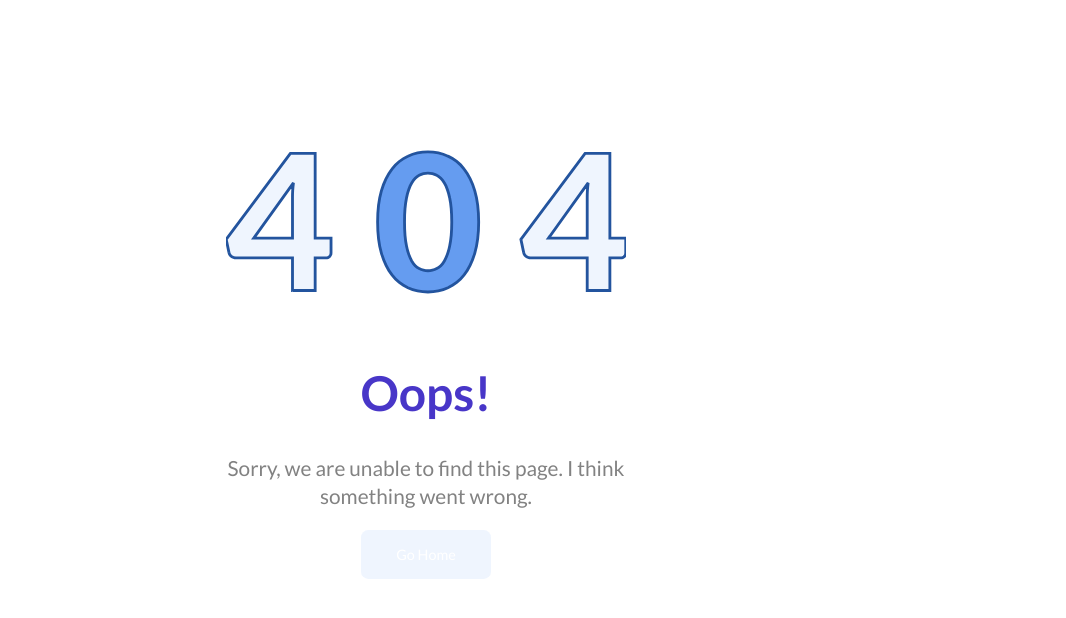
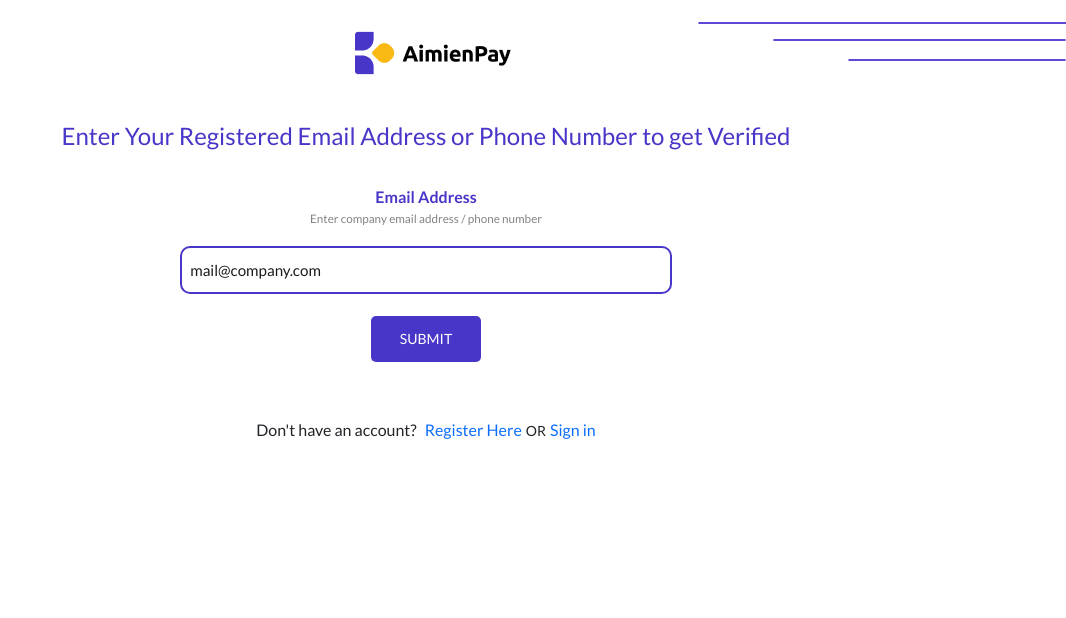
Before and after one commit to spacepen-dev/projectabc, a React (Create React App) app: page /verify-email in a window 1280 px wide. Shown: the top 618 px of the page, without its empty margins (214-1280 px from the left). Built offline with nearby package versions, Linux system fonts and the light colour scheme.

Commit message:
added verify account page

```diff
--- a/src/components/App.js
+++ b/src/components/App.js
@@ -11,6 +11,7 @@ import LoginOtp from "./Registration/LoginOtp";
 import TagInput from "./Registration/TagInput";
 import SalariesPage from "./Dashboard/EmployeeSalariesPage";
 import NoPage from "./NoPage";
+import VerifyUser from "./Registration/VerifyUser";
 // import { NotificationProvider } from "./Dashboard/Notification/NotificationContainer";
 
 // CHECK FOR THE WIDTH OF THE DEVICE BEEN USED TO VISIT THE APP
@@ -35,6 +36,7 @@ const App = () => {
             path='registration/company/otp/email-confirmation'
             element={<OTP />}></Route>
           <Route path='on-Boarding' element={<OnBoarding />}></Route>
+          <Route path='verify-email' element={<VerifyUser />}></Route>
           <Route path='add-roles' element={<TagInput />}></Route>
           <Route path='Dashboard/*' element={<Dashboard />}></Route>
           <Route path='*' element={<NoPage />}></Route>
--- a/src/components/Dashboard/Signout.js
+++ b/src/components/Dashboard/Signout.js
@@ -44,10 +44,10 @@ const SignOut = () => {
                     type='button'
                     className='button mx-2'
                     onClick={() => {
-                      setActive(false);
                       localStorage.removeItem("aminien_token");
                       localStorage.removeItem("aminien_email");
                       navigate("/");
+                      setActive(false);
                     }}>
                     YES
                   </Button>
--- a/src/components/Registration/TagInput.js
+++ b/src/components/Registration/TagInput.js
@@ -40,6 +40,8 @@ const TagInput = ({ SubmitDepartment, departmentMessage, departmentErr }) => {
     if (!departmentMessage) {
       return null;
     } else {
+      setRequest(false);
+
       const { error, success } = departmentMessage.data;
       if (error) {
         setStore(true);
--- /dev/null
+++ b/src/components/Registration/VerifyUser.js
@@ -0,0 +1,131 @@
+import { Container } from "react-bootstrap";
+import { Link, useNavigate } from "react-router-dom";
+import React from "react";
+import { useRef } from "react";
+import Header from "../Header";
+import Loaderbutton from "../LoaderButton";
+import { useReducer } from "react";
+import axios from "axios";
+
+const init = {
+  request: false,
+  error: false,
+  message: "",
+  success: false,
+};
+const reducer = (state, action) => {
+  switch (action.type) {
+    case "REQUEST":
+      return { ...state, request: action.payLoad };
+    case "SUCCESS_RESPONSE":
+      return {
+        ...state,
+        request: false,
+        success: true,
+        message: action.payLoad,
+      };
+    case "ERROR_RESPONSE":
+      return {
+        request: false,
+        success: false,
+        error: true,
+        message: action.payLoad,
+      };
+    default:
+      return state;
+  }
+};
+
+const VerifyUser = () => {
+  const [state, dispatch] = useReducer(reducer, init);
+
+  const navigate = useNavigate();
+  const emailRef = useRef("");
+
+  const onInputChange = (e) => {
+    emailRef.current = e.target.value;
+  };
+
+  function onFormSubmit(e) {
+    e.preventDefault();
+    // console.log(emailRef.current);
+    APIREQUEST();
+    dispatch({ type: "REQUEST", payLoad: true });
+  }
+
+  async function APIREQUEST() {
+    const res = await axios.post(
+      "https://apws.spacepen.tech/verifyAccount.php",
+      {
+        companyEmail: emailRef.current,
+      }
+    );
+
+    if (res.status === 200) {
+      let { error, success, token, accountEmail } = res.data;
+      if (error) {
+        dispatch({ type: "ERROR_RESPONSE", payLoad: error });
+      } else if (success) {
+        dispatch({ type: "SUCCESS_RESPONSE", payLoad: success });
+        localStorage.setItem("aminien_token", token);
+        localStorage.setItem("aminien_email", accountEmail);
+
+        navigate("/on-boarding");
+      }
+    }
+  }
+
+  return (
+    <Container id='signin' className='mx-auto w-75'>
+      {/* //     <Container id='signin' className='mx-auto d-flex flex-column a w-75'> */}
+      <Header>
+        <div className='signIn-header'>
+          <div className='heading-container'>
+            {/* <h2>Welcome </h2> */}
+            <h3>
+              Enter Your Registered Email Address or Phone Number to get
+              Verified
+            </h3>
+          </div>
+          <form onSubmit={onFormSubmit}>
+            <div>
+              <label>Email Address</label>
+              <p>Enter company email address / phone number</p>
+
+              <div>
+                <input
+                  type='text'
+                  placeholder='mail@company.com'
+                  autoComplete='false'
+                  required
+                  onChange={onInputChange}
+                />
+              </div>
+            </div>
+            <div className='button-register-div'>
+              <div className='button-container d-flex justify-content-center align-items-end mt-4'>
+                <Loaderbutton btnName='SUBMIT' request={state.request} />
+              </div>
+              <div className='py-4 mt-3 w-75 mb-3 fs-6 text-center'>
+                Don't have an account?
+                <Link
+                  to='/registration/company'
+                  className='d-inline-block ms-2 fs-6 text-decoration-none '>
+                  Register Here
+                </Link>
+                <small className='px-1'>OR</small>
+                <Link
+                  to='/'
+                  className='d-inline-block fs-6 text-decoration-none '>
+                  Sign in
+                </Link>
+              </div>
+            </div>
+          </form>
+        </div>
+      </Header>
+    </Container>
+  );
+};
+
+export default VerifyUser;
--- a/src/components/SignIn.js
+++ b/src/components/SignIn.js
@@ -6,7 +6,7 @@ import { signIn } from "../Actions";
 import { CompanyDetails } from "../Actions";
 
 import Header from "./Header";
-import VerificationModal from "./Dashboard/VerificationModal";
+// import VerificationModal from "./Dashboard/VerificationModal";
 import Loaderbutton from "./LoaderButton";
 import NetWorkErrors from "./NetWorkErrors";
 
@@ -15,7 +15,7 @@ const SignIn = ({ signIn, accountEmail, logIN, errMessage }) => {
   const [email, setEmail] = useState("");
   const [error, setError] = useState({ dataErr: "", inputErr: "" });
   const [request, setRequest] = useState(false);
-  const [success, setSuccess] = useState("");
+  // const [success, setSuccess] = useState("");
   const [errStore, setStore] = useState(false);
   const [errorMessage, setMessage] = useState(false);
 
@@ -33,9 +33,18 @@ const SignIn = ({ signIn, accountEmail, logIN, errMessage }) => {
   const OtpResponse = useCallback(
     ({ data }) => {
       setRequest(false);
-      const { error, success } = data;
+      const { error, success, status } = data;
 
-      if (error) {
+      if (status === "notverified") {
+        navigate("verify-email");
+        window.location.reload();
+      } else if (success && status === "verified") {
+        // localStorage.setItem("aminien_token", success.token);
+        // const successMessage = success.split(":")[1];
+        // setSuccess(successMessage);
+        navigate("/login/otp");
+        window.location.reload();
+      } else if (error) {
         setError({ dataErr: error });
         const removeTimeOut = setTimeout(() => {
           setStore(false);
@@ -43,11 +52,6 @@ const SignIn = ({ signIn, accountEmail, logIN, errMessage }) => {
         return () => {
           clearTimeout(removeTimeOut);
         };
-      } else if (success) {
-        // localStorage.setItem("aminien_token", success.token);
-        const successMessage = success.split(":")[1];
-        setSuccess(successMessage);
-        navigate("/login/otp");
       }
     },
     [navigate]
@@ -102,9 +106,9 @@ const SignIn = ({ signIn, accountEmail, logIN, errMessage }) => {
     }
   };
 
-  const closeModal = () => {
-    setSuccess("");
-  };
+  // const closeModal = () => {
+  //   setSuccess("");
+  // };
 
   return (
     <Container id='signin' className='mx-auto w-75'>
@@ -149,9 +153,9 @@ const SignIn = ({ signIn, accountEmail, logIN, errMessage }) => {
               </div>
             </div>
           </form>
-          {success && (
+          {/* {success && (
             <VerificationModal message={`${success}`} close={closeModal} />
-          )}
+          )} */}
           {/* {error.dataErr && (
             <VerificationModal
               message={`${error.dataErr}`}
```
